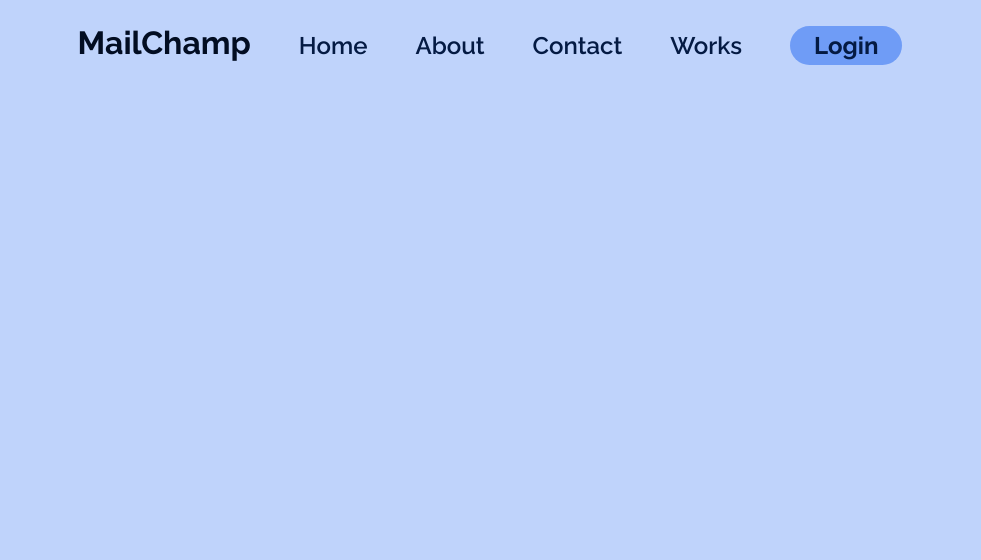
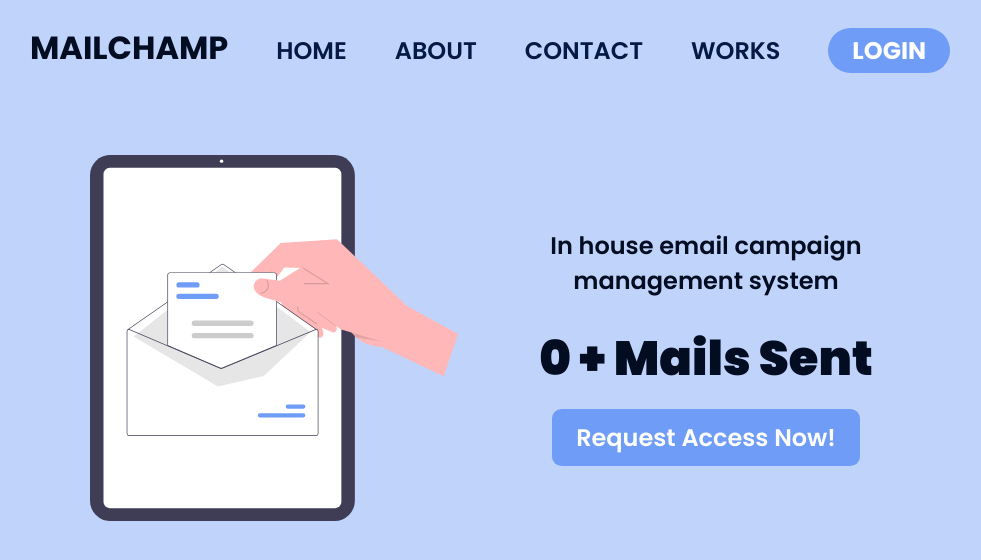
Before and after one commit to sherlock6147/email-campaign-manager, a Django app: page / in a window 1280 px wide. Shown: the top 560 px of the page, without its empty margins (150-1131 px from the left). Run offline with Django 3.2, Linux system fonts and the light colour scheme; some libraries are stand-ins or nearby versions.

Commit message:
added index page

```diff
--- a/base/static/base/css/base.css
+++ b/base/static/base/css/base.css
@@ -1,4 +1,4 @@
-@import url('https://fonts.googleapis.com/css2?family=Raleway:wght@200;400;500;600;700;800;900&display=swap');
+@import url('https://fonts.googleapis.com/css2?family=Poppins:wght@300;400;500;600;700;800;900&display=swap');
 :root{
     --bg-color : #BFD3FB;
     --card-bg-color : #9FBDF9;
@@ -14,11 +14,12 @@
     padding: 0px;
     margin: 0px;
     box-sizing: border-box;
+    list-style: none;
 }
 body{
     background-color: var(--bg-color);
     color: var(--primary-text-color);
-    font-family: 'Raleway',sans-serif;
+    font-family: 'Poppins',sans-serif;
 }
 html{
     font-size: 16px;
@@ -49,7 +50,7 @@ h5,h6{
 main{
     padding: 10px 120px;
 }
-@media screen and (max-width:800px) {
+@media screen and (max-width:1080px) {
     main{
         padding: 10px 14px;
         margin-top: 4.5rem;
@@ -61,3 +62,11 @@ main{
 a{
     text-decoration: none;
 }
+.cta-btn{
+    color: var(--cta-text-color);
+    background-color: var(--cta-bg-color);
+    padding: 0.5em 1em;
+    font-weight: 600;
+    font-size: 1.5rem;
+    border-radius: 0.4em;
+}
--- /dev/null
+++ b/base/static/base/css/index.css
@@ -0,0 +1,27 @@
+.card_list{
+    margin: 3rem auto 0.5rem;
+    display: flex;
+    flex-direction: row;
+    justify-content: center;
+    align-items: center;
+    gap: 2em;
+}
+.card_list li{
+    width: 400px;
+    min-width: 280px;
+    padding: 0em 1em;
+    text-align: center;
+}
+.card_list li img{
+    margin: 0px auto;
+    width: 100%;
+}
+@media screen and (max-width: 700px) {
+    .card_list{
+        justify-content: space-between;
+        flex-direction: column;
+    }
+    .card_list li{
+        width: 70vw;
+    }
+}
--- a/base/static/base/css/snippets/navigation.css
+++ b/base/static/base/css/snippets/navigation.css
@@ -11,7 +11,7 @@
     padding: 1em 0;
     background-color: var(--bg-color);
     align-items: baseline;
-
+    text-transform: uppercase;
 }
 /* slightly transparent fallback */
 .backdrop-blur {
@@ -45,7 +45,7 @@
 #menu-btn{
     display: none;
 }
-@media screen and (max-width: 800px) {
+@media screen and (max-width: 1080px) {
     .large{
         display: none;
     }
@@ -67,9 +67,9 @@
         z-index: 100;
         border: none;
         background:none;
-        color: #fff;
+        color: var(--primary-text-color);
         position: fixed;
-        top: 1em;
+        top: 0.5em;
         right: 0.5em;
         outline: none;
     }
@@ -85,5 +85,5 @@
 .link-holder.special a{
     text-decoration: none;
     font-weight: 700;
-    color: var(--cta-text-color;
+    color: var(--cta-text-color);
 }
--- a/base/templates/base/about.html
+++ b/base/templates/base/about.html
@@ -2,7 +2,6 @@
 {% load static %}
 {% block title %} About Me {% endblock %}
 {% block content %}
-    <link rel="stylesheet" href="{% static 'base/css/index.css' %}">
     <main>
         <center><h2>About Me</h2></center>
         <br>
--- a/base/templates/base/contact.html
+++ b/base/templates/base/contact.html
@@ -2,7 +2,6 @@
 {% load static %}
 {% block title %} Contact {% endblock %}
 {% block content %}
-    <link rel="stylesheet" href="{% static 'base/css/index.css' %}">
     <main>
         <center>
             <h2>Contact</h2>
--- a/base/templates/base/index.html
+++ b/base/templates/base/index.html
@@ -1,5 +1,18 @@
 {% extends 'base/base.html' %}
+{% load static %}
 {% block title %} Home {% endblock %}
 {% block content %}
-
+<link rel="stylesheet" href="{% static 'base/css/index.css' %}">
+    <main>
+        <ul class="card_list">
+            <li><img src="{% static 'base/media/undraw_Mail_re_duel.svg' %}" alt=""></li>
+            <li>
+                <h3>In house email campaign management system</h3>
+                <br>
+                <h1>{{email_count}} + Mails Sent</h1>
+                <br>
+                <a href="#" class="cta-btn">Request Access Now!</a>
+            </li>
+        </ul>
+    </main>
 {% endblock %}
--- a/base/views.py
+++ b/base/views.py
@@ -2,7 +2,10 @@ from django.shortcuts import render
 
 # Create your views here.
 def home(request):
-    return render(request,'base/index.html')
+    email_count = 0
+    context = {}
+    context['email_count']= email_count
+    return render(request,'base/index.html',context)
 
 def about(request):
     return render(request,'base/about.html')
```
Also changed, not shown: base/static/base/media/undraw_Mail_re_duel.svg (added).
